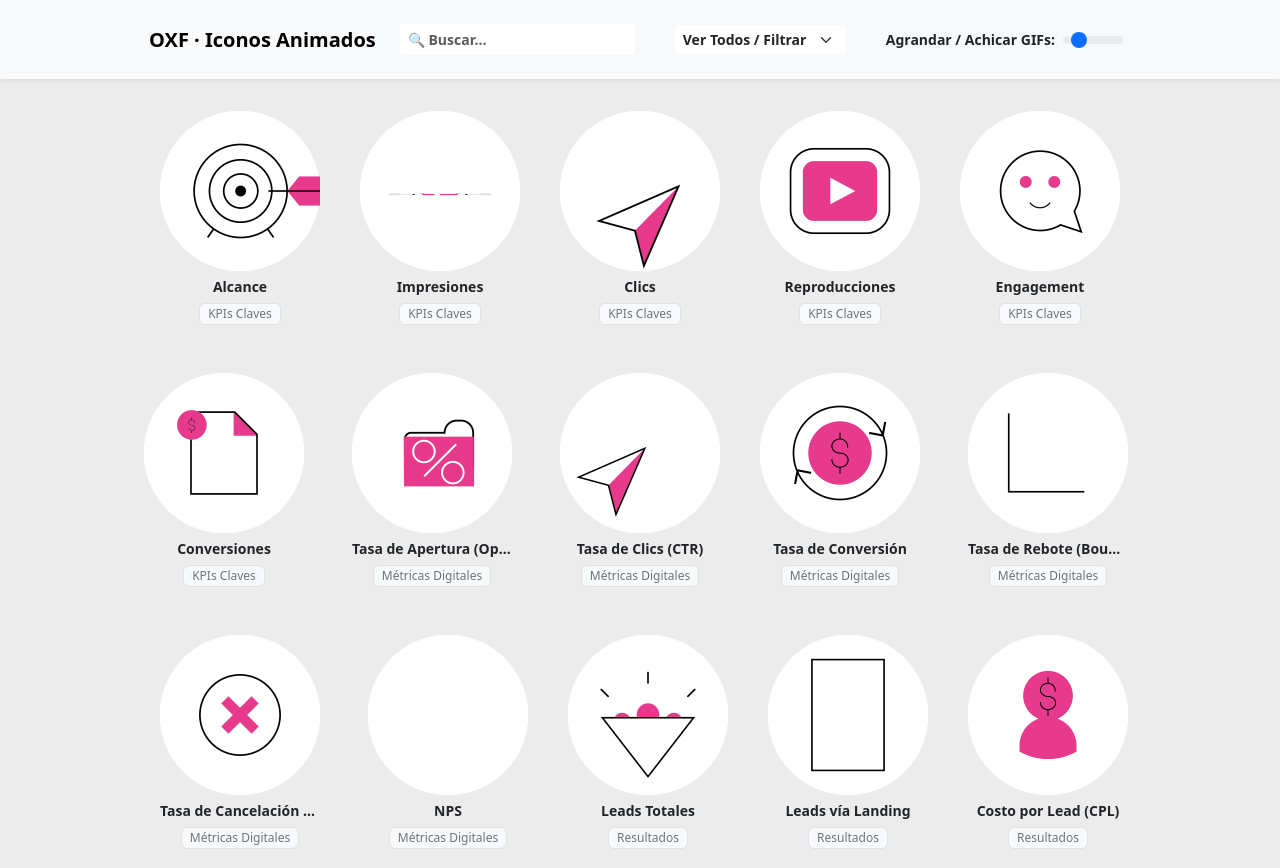
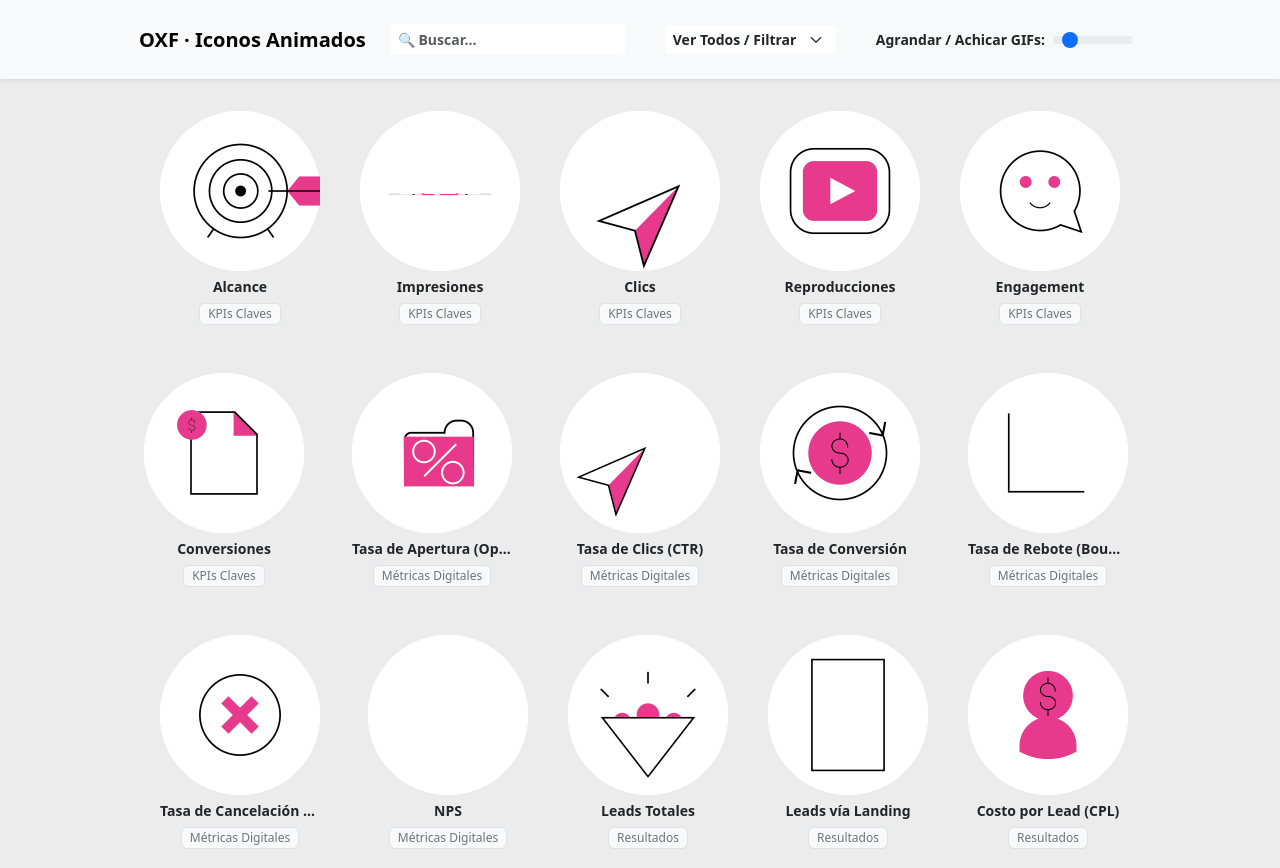
Before and after one commit to OraziHub/OXF-Set-de-Iconos, a plain HTML site: page index.html in a window 1280 px wide. Shown: the top 868 px of the page. Drawn offline with nearby package versions, Linux system fonts and the light colour scheme.

Commit message:
Update index.html

```diff
--- a/index.html
+++ b/index.html
@@ -82,7 +82,7 @@
 
                 <div class="d-none d-md-flex align-items-center p-2">
                      <small class="me-2 fw-bold">Agrandar / Achicar GIFs: </small>
-                    <input type="range" class="form-range" id="sizeSlider" min="60" max="640" value="160" style="width: 60px;">
+                    <input type="range" class="form-range" id="sizeSlider" min="80" max="640" value="160" style="width:80px;">
                 </div>
             </div>
         </div>
```
